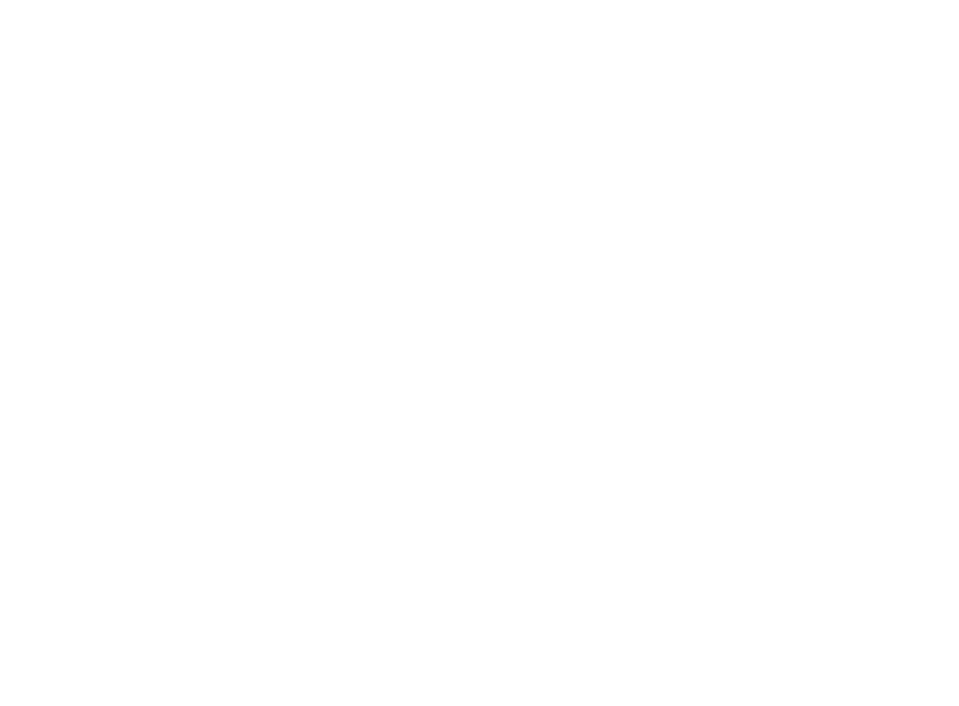
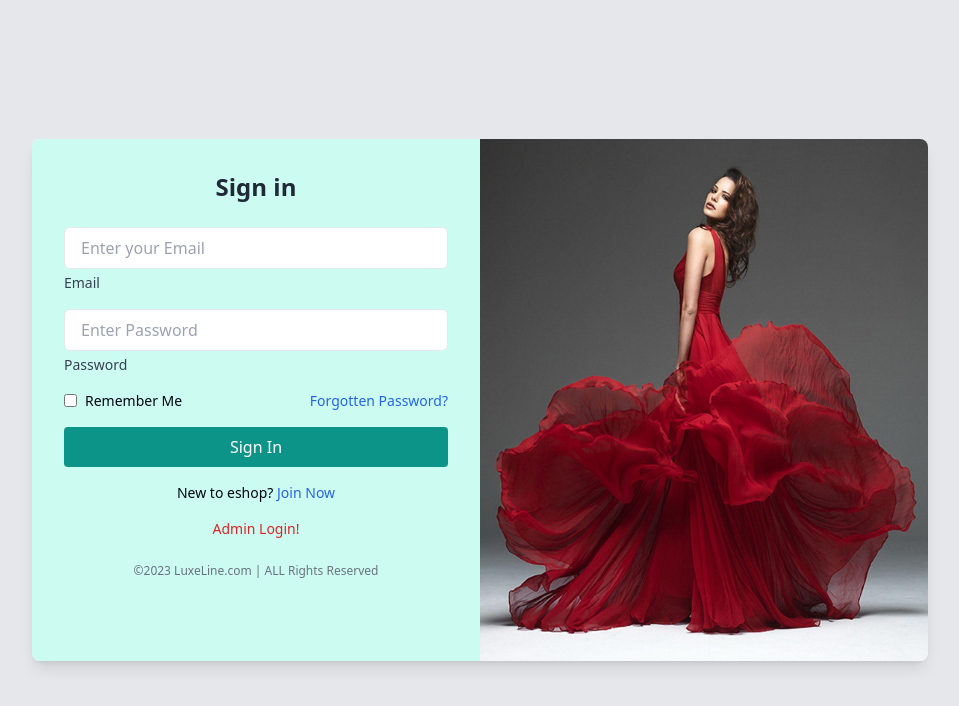
Before and after one commit to chamod59/LuxeLine-v1, a React (Vite) app in the folder FrontEnd/: page /signIn in a window 1280 px wide. Before the commit this address had no page. Shown: the top 706 px of the page, without its empty margins (160-1119 px from the left). Built offline with nearby package versions, Linux system fonts and the light colour scheme.

Commit message:
Created SignIn and SignUp UI

```diff
--- a/FrontEnd/src/App.tsx
+++ b/FrontEnd/src/App.tsx
@@ -1,11 +1,13 @@
 import { BrowserRouter, Routes, Route } from "react-router-dom";
 import HomePage from "@/components/pages/home";
+import SignInPage from "@/components/pages/SignIn";
 
 const App = () => {
   return (
     <BrowserRouter>
       <Routes>
         <Route path="/" element={<HomePage />} />
+        <Route path="/signIn" element={<SignInPage />} />
       </Routes>
     </BrowserRouter>
   );
--- /dev/null
+++ b/FrontEnd/src/components/pages/SignIn.tsx
@@ -0,0 +1,11 @@
+import Auth from "@/components/sections/signIn/auth";
+
+const signIn = () =>{
+    return (
+        <>
+            <Auth/>
+        </>
+    )
+}
+
+export default signIn
--- a/FrontEnd/src/components/sections/home/navbar.tsx
+++ b/FrontEnd/src/components/sections/home/navbar.tsx
@@ -127,7 +127,7 @@ const Navbar = () => {
                 <MenubarTrigger>Contact Admin</MenubarTrigger>
               </MenubarMenu>
               <MenubarMenu>
-                <MenubarTrigger><Link to="/SignIn">Sign In</Link></MenubarTrigger>
+                <MenubarTrigger><Link to="/signIn">Sign In</Link></MenubarTrigger>
               </MenubarMenu>
             </div>
           </div>
@@ -152,7 +152,7 @@ const Navbar = () => {
             <DropdownMenuItem>Message</DropdownMenuItem>
             <DropdownMenuItem>Contact Admin</DropdownMenuItem>
             <DropdownMenuItem asChild>
-              <Link to="/SignIn">Sign In</Link>
+              <Link to="/signIn">Sign In</Link>
             </DropdownMenuItem>
           </DropdownMenuContent>
         </DropdownMenu>
--- /dev/null
+++ b/FrontEnd/src/components/sections/signIn/auth.tsx
@@ -0,0 +1,188 @@
+import { useState } from "react";
+import signInImg from "@/assets/signIn-img/index1.png";
+import signUpImg from "@/assets/signIn-img/index2.png";
+
+const auth = () => {
+  const [isSignIn, setIsSignIn] = useState(true);
+
+  return (
+    <div className="min-h-screen flex items-center justify-center bg-gray-200 font-sans">
+      <div className="flex bg-white rounded-lg overflow-hidden shadow-lg max-w-4xl w-full">
+        {/* Left Panel */}
+        <div className="w-full md:w-1/2 p-8 bg-teal-100">
+          {isSignIn ? (
+            <>
+              <h2 className="text-2xl font-bold mb-6 text-center text-gray-800">
+                Sign in
+              </h2>
+              <form className="space-y-4">
+                <div>
+                  <input
+                    type="email"
+                    placeholder="Enter your Email"
+                    className="w-full px-4 py-2 border rounded-md focus:outline-none focus:ring-2 focus:ring-teal-400"
+                  />
+                  <label className="block text-sm text-gray-700 mt-1">
+                    Email
+                  </label>
+                </div>
+
+                <div>
+                  <input
+                    type="password"
+                    placeholder="Enter Password"
+                    className="w-full px-4 py-2 border rounded-md focus:outline-none focus:ring-2 focus:ring-teal-400"
+                  />
+                  <label className="block text-sm text-gray-700 mt-1">
+                    Password
+                  </label>
+                </div>
+
+                <div className="flex justify-between items-center text-sm">
+                  <label className="flex items-center gap-2">
+                    <input type="checkbox" className="accent-teal-500" />
+                    Remember Me
+                  </label>
+                  <a href="#" className="text-blue-600 hover:underline">
+                    Forgotten Password?
+                  </a>
+                </div>
+
+                <button
+                  type="submit"
+                  className="w-full bg-teal-600 text-white py-2 rounded hover:bg-teal-700 transition"
+                >
+                  Sign In
+                </button>
+
+                <div className="text-center text-sm mt-2">
+                  New to eshop?{" "}
+                  <button
+                    type="button"
+                    className="text-blue-600 hover:underline"
+                    onClick={() => setIsSignIn(false)}
+                  >
+                    Join Now
+                  </button>
+                </div>
+
+                <div className="text-center text-sm mt-1">
+                  <a href="#" className="text-red-600 hover:underline">
+                    Admin Login!
+                  </a>
+                </div>
+              </form>
+            </>
+          ) : (
+            <>
+              <h2 className="text-2xl font-bold mb-6 text-center text-gray-800">
+                Sign up now
+              </h2>
+              <form className="grid grid-cols-1 md:grid-cols-2 gap-4">
+                <div className="col-span-2">
+                  <input
+                    type="fullName"
+                    placeholder="Enter your Name"
+                    className="w-full px-4 py-2 border rounded-md focus:outline-none focus:ring-2 focus:ring-teal-400"
+                  />
+                  <label className="block text-sm text-gray-700 mt-1">
+                    Full Name
+                  </label>
+                </div>
+
+                <div className="col-span-2">
+                  <input
+                    type="email"
+                    placeholder="Enter your Email"
+                    className="w-full px-4 py-2 border rounded-md focus:outline-none focus:ring-2 focus:ring-teal-400"
+                  />
+                  <label className="block text-sm text-gray-700 mt-1">
+                    Email
+                  </label>
+                </div>
+
+                <div className="col-span-2">
+                  <input
+                    type="username"
+                    placeholder="Enter your Username"
+                    className="w-full px-4 py-2 border rounded-md focus:outline-none focus:ring-2 focus:ring-teal-400"
+                  />
+                  <label className="block text-sm text-gray-700 mt-1">
+                    User Name
+                  </label>
+                </div>
+
+                <div className="col-span-2">
+                  <input
+                    type="password"
+                    placeholder="Enter your Password"
+                    className="w-full px-4 py-2 border rounded-md focus:outline-none focus:ring-2 focus:ring-teal-400"
+                  />
+                  <label className="block text-sm text-gray-700 mt-1">
+                    Password
+                  </label>
+                </div>
+
+                <div className="col-span-2 mt-2">
+                  <button
+                    type="submit"
+                    className="w-full bg-teal-600 text-white py-2 rounded hover:bg-teal-700 transition"
+                  >
+                    Sign Up
+                  </button>
+                </div>
+
+                <div className="col-span-2 text-center text-sm">
+                  Already have an Account?{" "}
+                  <button
+                    type="button"
+                    className="text-blue-600 hover:underline"
+                    onClick={() => setIsSignIn(true)}
+                  >
+                    Sign In
+                  </button>
+                </div>
+
+                <div className="col-span-2 flex justify-center gap-4 mt-2">
+                  <a href="#">
+                    <img
+                      src="https://img.icons8.com/color/24/google-logo.png"
+                      alt="Google"
+                    />
+                  </a>
+                  <a href="#">
+                    <img
+                      src="https://img.icons8.com/ios-filled/24/facebook-new.png"
+                      alt="Facebook"
+                    />
+                  </a>
+                  <a href="#">
+                    <img
+                      src="https://img.icons8.com/ios-filled/24/twitter.png"
+                      alt="Twitter"
+                    />
+                  </a>
+                </div>
+              </form>
+            </>
+          )}
+
+          <p className="text-xs text-center text-gray-500 mt-6">
+            ©2023 LuxeLine.com | ALL Rights Reserved
+          </p>
+        </div>
+
+        {/* Right Image */}
+        <div className="hidden md:block md:w-1/2">
+          <img
+            src={isSignIn ? signInImg : signUpImg}
+            alt="Visual"
+            className="w-full h-full object-cover"
+          />
+        </div>
+      </div>
+    </div>
+  );
+};
+
+export default auth;
```
Also changed, not shown: FrontEnd/src/assets/signIn-img/index1.png (added), FrontEnd/src/assets/signIn-img/index2.png (added).
